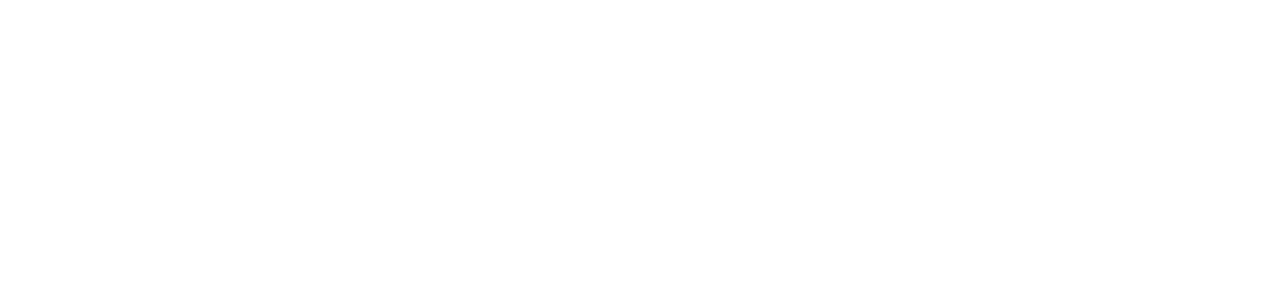
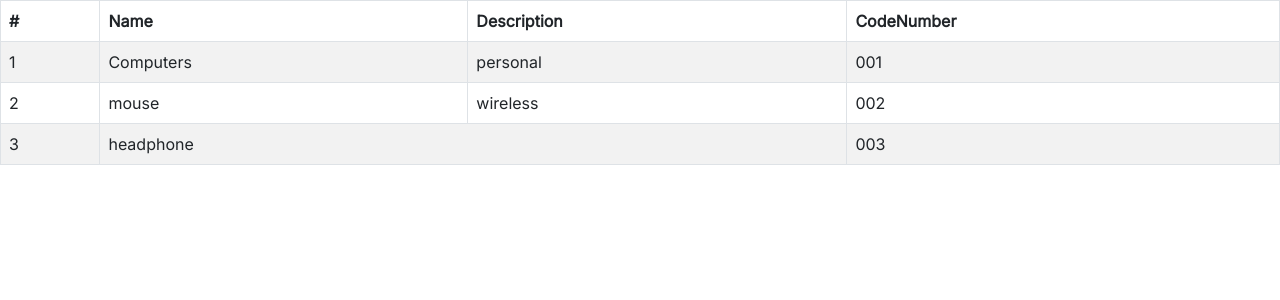
Before and after one commit to Krishanthaudayakumara/AssetFlow-EAM_Group_06_UOM-IT, a React (Create React App) app in the folder Client/: page /category_table in a window 1280 px wide. Before the commit this address had no page. Shown: the top 300 px of the page. Built offline with nearby package versions, Linux system fonts and the light colour scheme.

Commit message:
create category table

```diff
--- a/Client/src/App.tsx
+++ b/Client/src/App.tsx
@@ -5,7 +5,7 @@
 import User from "./pages/User";
 import Navbar from "./components/Navbar";
 import Sidebar from "./components/Sidebar";
-
+import BasicExample from "./components/Inventory/Category_table";
 const App: React.FC = () => {
   return (
     <Router>
@@ -16,9 +16,10 @@
         {/* Temporary routes */}
         <Route path="/nav" element={<Navbar />} />
         <Route path="/side" element={<Sidebar />} />
-
+<Route path="/category_table"element={<BasicExample />} />
         <Route path="/login" element={<Login />} />
         <Route path="/user" element={<User />} />
+
       </Routes>
     </Router>
   );
--- /dev/null
+++ b/Client/src/components/Inventory/Category_table.tsx
@@ -0,0 +1,37 @@
+import React from "react";
+import { Table } from "react-bootstrap";
+function BasicExample() {
+    return (
+      <Table striped bordered hover>
+        <thead>
+          <tr>
+            <th>#</th>
+            <th>Name</th>
+            <th>Description</th>
+            <th>CodeNumber</th>
+          </tr>
+        </thead>
+        <tbody>
+          <tr>
+            <td>1</td>
+            <td>Computers</td>
+            <td>personal</td>
+            <td>001</td>
+          </tr>
+          <tr>
+            <td>2</td>
+            <td>mouse</td>
+            <td>wireless</td>
+            <td>002</td>
+          </tr>
+          <tr>
+            <td>3</td>
+            <td colSpan={2}>headphone</td>
+            <td>003</td>
+          </tr>
+        </tbody>
+      </Table>
+    );
+  }
+
+  export default BasicExample;
```
